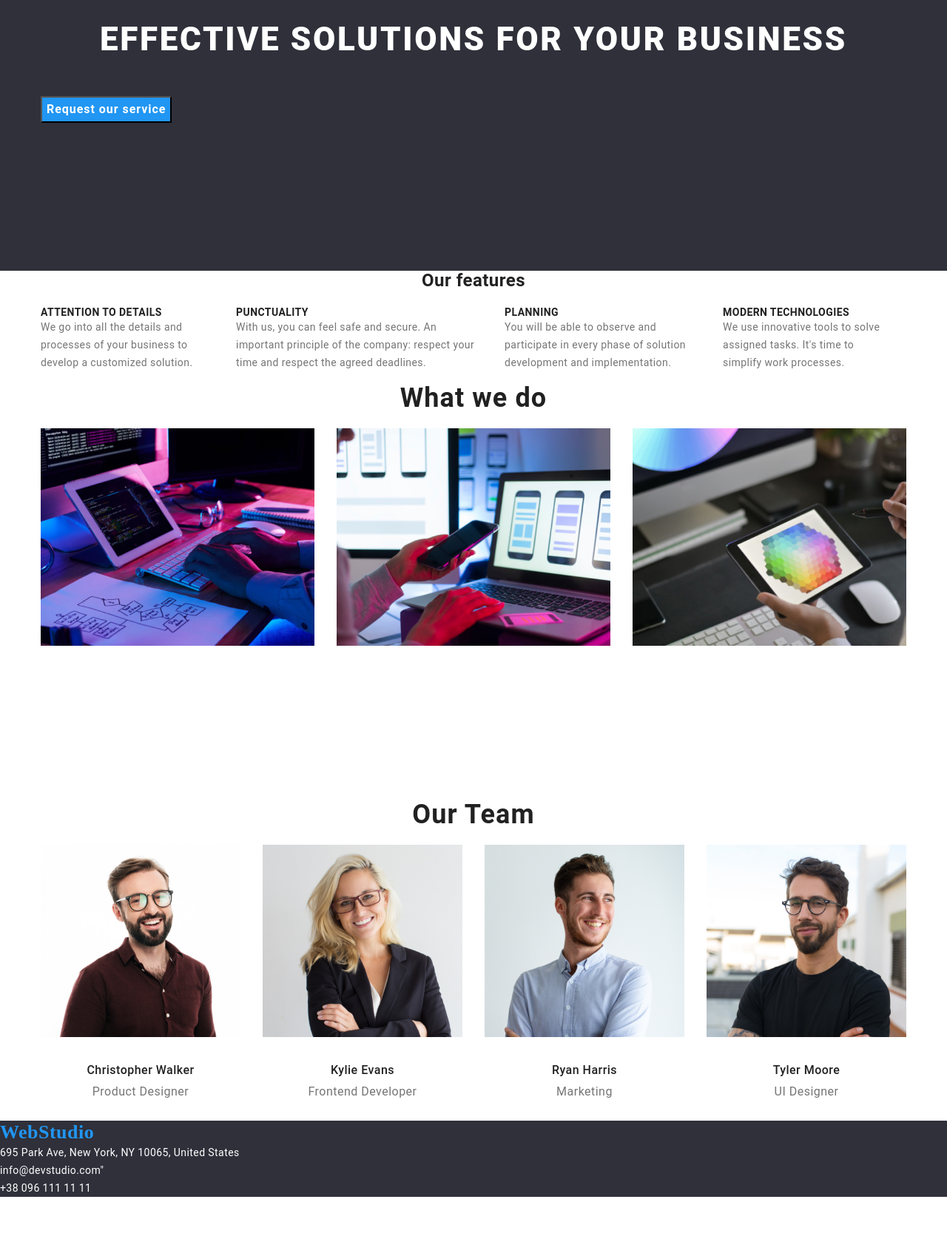
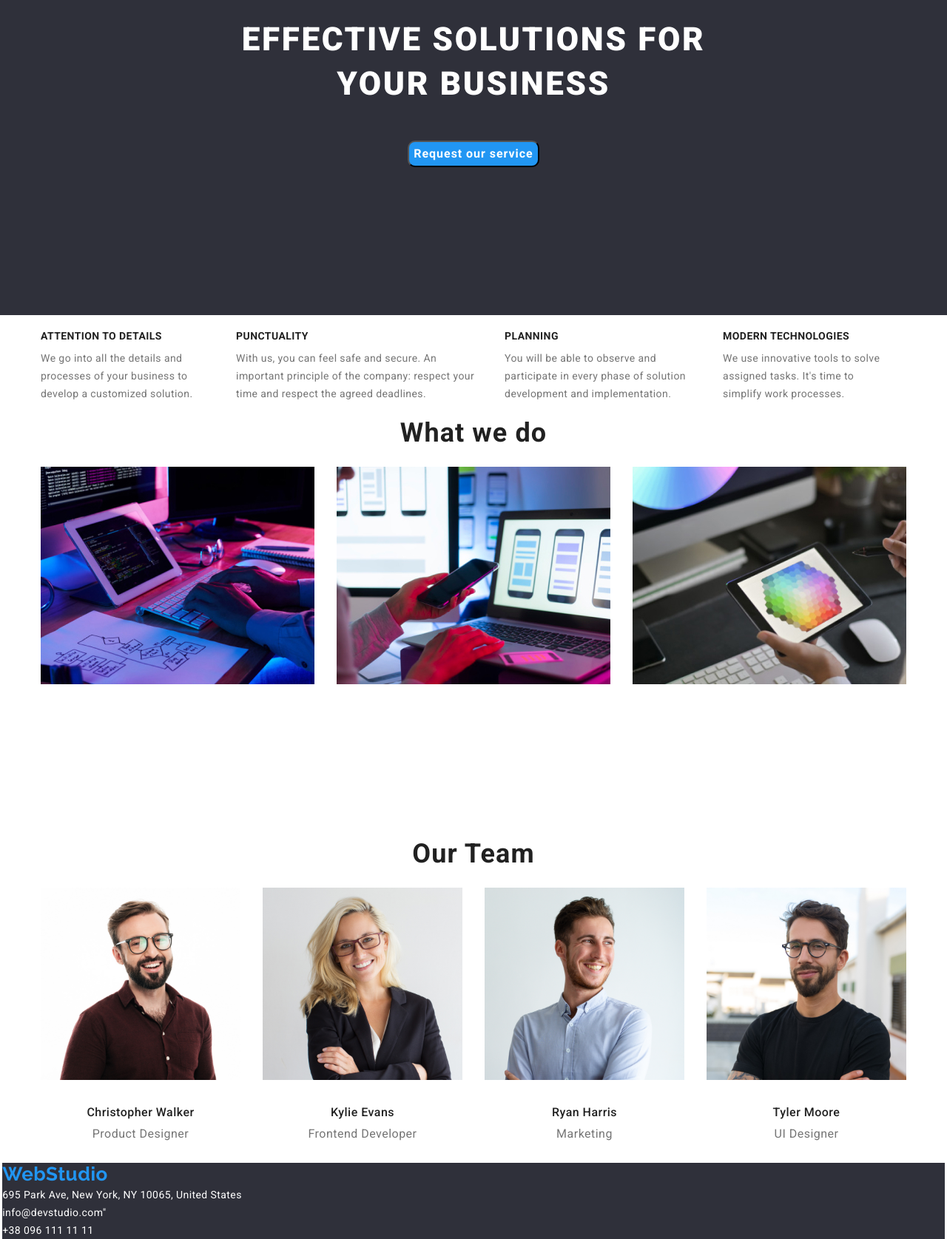
Before and after one commit to Alejandrop1992/goit-markup-hw-0, a plain HTML site: page index.html in a window 1280 px wide. Shown: the part 260-1935 px from the top of the page at 74% size. Before the commit the page ends 1878 px from the top, so only its background shows below. Drawn offline with nearby package versions, Linux system fonts and the light colour scheme.

Commit message:
made some changes

```diff
--- a/css/styles.css
+++ b/css/styles.css
@@ -109,6 +109,10 @@ letter-spacing: 0.06em;
 color: var(--secundary-title-color);
 background-color: var(--accent-color);
 cursor: pointer;
+display: block;
+margin: auto;
+border-radius: 10px;
+
 
 
 
@@ -130,6 +134,7 @@ cursor: pointer;
     letter-spacing: 0.03em;
     text-transform: uppercase;
     color: var(--primary-title-color);
+    margin-bottom: 10px;
 
 }
 
@@ -153,6 +158,7 @@ color: var(--secundary-text-color);
     margin-top: 15px;
     margin-bottom: 20px;
     text-align: center;
+    padding: 5px;
 
 }
 
@@ -318,6 +324,7 @@ ul{
 }
 .our-feature{
     text-align: center;
+    display: none;
 }
 
 .paragraf-list{
@@ -366,3 +373,8 @@ ul{
 .name{
     margin-bottom: 10px;
 }
+
+.container-footer{
+    padding-right:0.2rem;
+    padding-left: 0.2rem;
+}
--- a/index.html
+++ b/index.html
@@ -5,6 +5,9 @@
     <meta http-equiv="X-UA-Compatible" content="IE=edge">
     <meta name="viewport" content="width=device-width, initial-scale=1.0">
     <title>Assigment number 3</title>
+    <link rel="preconnect" href="https://fonts.googleapis.com">
+<link rel="preconnect" href="https://fonts.gstatic.com" crossorigin>
+<link href="https://fonts.googleapis.com/css2?family=Raleway:wght@700&family=Roboto:wght@400;500;700;900&display=swap" rel="stylesheet">
     <link rel="stylesheet" href="node_modules/modern-normalize/modern-normalize.css">
     <link rel="stylesheet" href="./css/styles.css">
 </head>
@@ -12,7 +15,7 @@
     <header class="header-section">
         <div class="container header-container">
 
-        <a href="index.html" class="webstudio logo" id="header-logo">WebStudio</a>
+        <a href="./index.html" class="webstudio logo" id="header-logo">WebStudio</a>
 
 
             <nav class="navigation">
@@ -21,7 +24,7 @@
                         <a class = "navigation-item-link" href="./index.html"  class= "navigation-link navigation-link-current">Studio</a>
                     </li>
                     <li class="navigation-item">
-                        <a class = "navigation-item-link" href="./portfolio.html" class="navigation-link" >Portfolio</a>
+                        <a class = "navigation-item-link" href="./porfolio.html" class="navigation-link" >Portfolio</a>
                     </li class="navigation-item">
                     <li>
                         <a class = "navigation-item-link" href="#" class=navigation-link>Contacts</a>
@@ -45,7 +48,7 @@
         <main>
             <section class="hero-section-one hero-section-two">
                 <div class="container">
-                <h1 class="hero-title">EFFECTIVE SOLUTIONS FOR YOUR BUSINESS</h1>
+                <h1 class="hero-title">EFFECTIVE SOLUTIONS FOR <br>YOUR BUSINESS</h1>
                 <button type="button" class="hero-button">Request our service</button>
             </div>
             </section>
@@ -138,6 +141,7 @@
             </section>
 
         </main>
+        <div class="container-footer">
         <footer class="webstudio-footer">
 
             <a href="index.html" class="webstudio logo">WebStudio</a>
@@ -156,6 +160,7 @@
 
         </footer>
 
+    </div>
 
         </body>
 </html>
```
Also changed, not shown: porfolio.html (+4 -1 lines).
